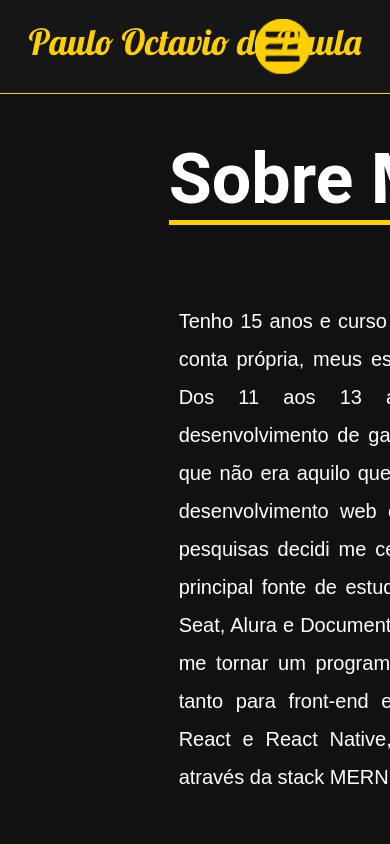
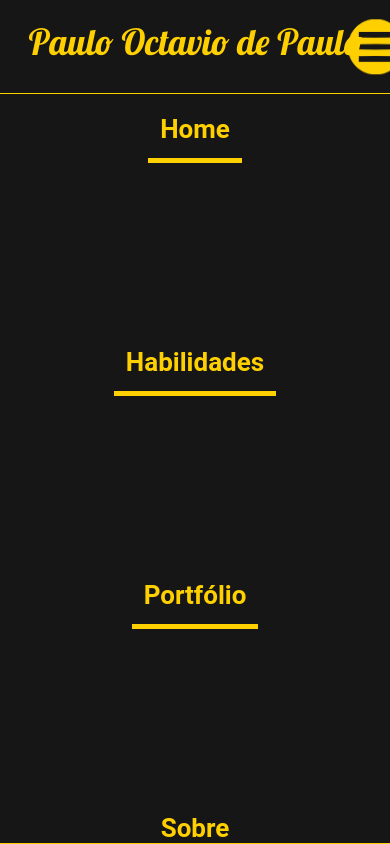
Before and after one commit to paulotavio787/curriculo, a React (Create React App) app: page /sobre in a window 390 px wide. Shown: the top 844 px of the page. Built offline with nearby package versions, Linux system fonts and the light colour scheme.

Commit message:
Finsh Mobiledesign

```diff
--- a/src/components/menu/index.js
+++ b/src/components/menu/index.js
@@ -1,14 +1,15 @@
 import React from "react";
-import { Nav, NavBox } from "./styles";
+import { Nav, NavBar, NavBox } from "./styles";
 import {Link} from "react-router-dom";
 import navbar from "../../assets/icons/navbar.png"
 
 const Menu = () => {
     return (
         <>
+            <NavBar>
                 <Nav>
+                    <h1 className="title">Paulo Octavio de Paula</h1>
                     <img src={navbar} alt="navbarbutton" className="NavButton"/>
-                <h1 className="title">Paulo Octavio de Paula</h1>
                 </Nav>
 
                 <NavBox>
@@ -18,6 +19,7 @@ const Menu = () => {
                     <Link to="/sobre" className="nav">Sobre</Link>
                     <Link to="/porque" className="nav">Por que me contratar</Link>
                 </NavBox>
+            </NavBar>
         </>
     );
 }
--- a/src/components/menu/styles.js
+++ b/src/components/menu/styles.js
@@ -28,25 +28,6 @@ export const Nav = styled.nav`
         font-weight: inherit;
         padding-bottom: 10px;
         display: inline
-    }
-
-    .NavButton{
-        width: 6.56vh;
-        height: 6.56vh;
-        position: fixed;
-        top: 2.2%;
-        display: none;
-    }
-
-    @media screen and (max-width: 768px) {
-        display: flex;
-        align-items: center;
-        justify-content: center;
-
-        .NavButton {
-            display: block;
-            margin-left: 45%;
-        }
     }
 
 `;
@@ -92,7 +73,91 @@ export const NavBox = styled.nav`
     font-size: 26px;
   }
 
-  @media screen and (max-width: 768px) {
+    @media screen and (max-width: 768px) {
+        width: 0%;
+        height: 100%;
+        padding: 0;
+        margin: 0;
+        display: flex;
+        flex-direction: column;
+        justify-content: space-between;
+        position: fixed;
+
+        .nav {
+            margin: 70px;
+            font-size: 0px;
+            border-bottom: 0;
+            transition: .4s;
+        }
+    }
+`;
+
+export const NavBar = styled.div`
+    width: 100vh;
+    height: 93px;
+
+    .NavButton{
+        width: 6.56vh;
+        height: 6.56vh;
+        position: fixed;
+        top: 2.2%;
         display: none;
+        z-index: 1;
     }
-  `;
+
+    @media screen and (max-width: 768px) {
+            display: flex;
+            align-items: center;
+            justify-content: center;
+            position: fixed;
+
+            .NavButton {
+                display: block;
+                position: absolute;
+                cursor: pointer;
+                left: 90%;
+                top: 50%;
+                transform: translate(-5%, -50%)
+            }
+
+            @media screen and (max-width: 768px) {
+            display: flex;
+            align-items: center;
+            justify-content: center;
+            position: fixed;
+
+            .NavButton {
+                display: block;
+                position: absolute;
+                cursor: pointer;
+                left: 90%;
+                top: 50%;
+                transform: translate(-5%, -50%);
+                z-index: 1;
+            }
+
+            &&:hover {
+                ${NavBox}{
+                    transition: .7s;
+                    width: 100%;
+                    height: 100%;
+                    padding: 0;
+                    margin: 0;
+                    display: flex;
+                    flex-direction: column;
+                    justify-content: space-between;
+                    position: fixed;
+                    z-index: -1;
+
+                    .nav {
+                        margin: 70px;
+                        font-size: 26px;
+                        border-bottom: 5px solid var(--primary);
+                        transition: .4s;
+                        margin-top: 100px
+                    }
+                }
+            }
+        }
+    }
+`
```
Lines whose indentation alone changed are shown as unchanged.
